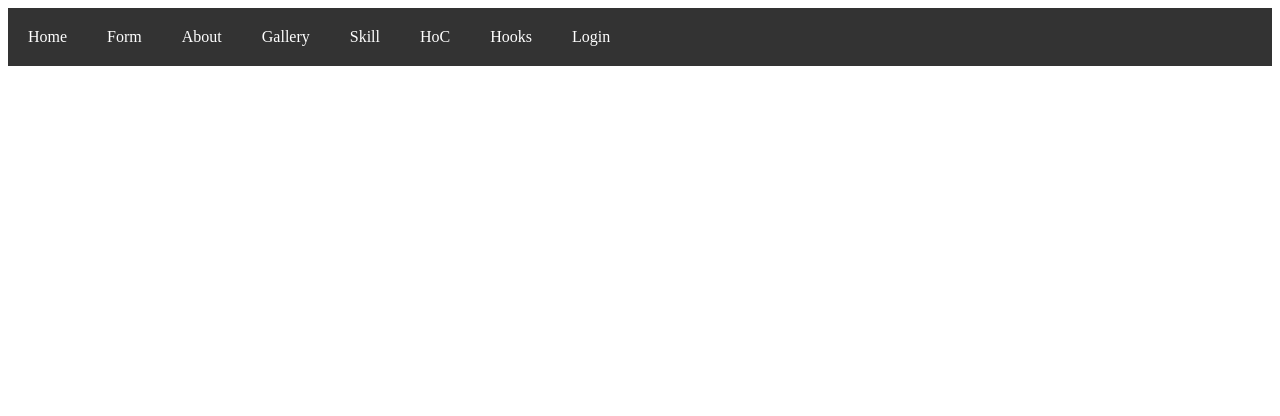
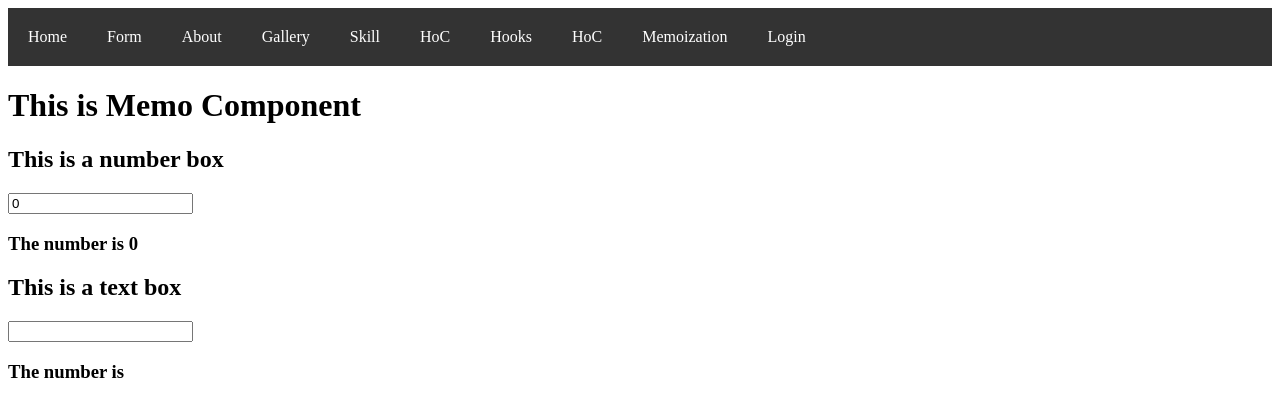
Before and after one commit to Prakashrs8484/SJITMERN, a React (Vite) app in the folder vite-project/: page /memo in a window 1280 px wide. Shown: the top 416 px of the page. Built offline with nearby package versions, Linux system fonts and the light colour scheme.

Commit message:
DAY-11 AN

```diff
--- a/vite-project/src/App.jsx
+++ b/vite-project/src/App.jsx
@@ -15,6 +15,9 @@ import Navbar from "./components/functionalComponents/Navbar";
 import UseMemo from './components/functionalComponents/Hooks/UseMemo';
 import UseCallback from "./components/functionalComponents/Hooks/UseCallback";
 import HoC from "./components/functionalComponents/HoC/HoC";
+import Memo from "./components/functionalComponents/Memoization/Memo";
+import LazyLoadingAndSuspense from "./components/functionalComponents/Memoization/LazyLoadingAndSuspense";
+
 
 function App() {
   return (
@@ -36,7 +39,8 @@ function App() {
             <Route path='/useMemo' element={<UseMemo/>}></Route>
             <Route path='/useCallback' element={<UseCallback/>}></Route>
             <Route path="/hoc" element={<HoC/>}></Route>
-            <Route path='/'></Route>
+            <Route path="/memo" element= {<Memo />} />
+          <Route path="/lazy" element= {<LazyLoadingAndSuspense />} />
           </Routes>
           </BrowserRouter>
       </main>
--- /dev/null
+++ b/vite-project/src/components/functionalComponents/Memoization/LazyLoadingAndSuspense.jsx
@@ -0,0 +1,13 @@
+import { Suspense, lazy } from "react";
+const LazyComp = lazy(()=>import ("../Signup.jsx"))
+const LazyLoadingAndSuspense = () => {
+  return (
+    <div>
+      <Suspense fallback={<h1>Loading...</h1>}>
+        <h1>This is Lazy Component.</h1>
+        <LazyComp />
+      </Suspense>
+    </div>
+  );
+};
+export default LazyLoadingAndSuspense;
--- /dev/null
+++ b/vite-project/src/components/functionalComponents/Memoization/Memo.jsx
@@ -0,0 +1,12 @@
+import NumberFile from './NumberFile'
+import TextFile from './TextFile';
+const Memo = () =>{
+    return(
+        <div>
+            <h1>This is Memo Component</h1>
+            <NumberFile />
+            <TextFile />
+        </div>
+    )
+}
+export default Memo;
--- /dev/null
+++ b/vite-project/src/components/functionalComponents/Memoization/NumberFile.jsx
@@ -0,0 +1,13 @@
+import { memo, useState } from "react";
+
+const NumberFile = () =>{
+    var [number,setNum] = useState(0);
+    return(
+        <div>
+            <h2>This is a number box</h2>
+            <input type="number" value={number} onChange={e=>setNum(e.target.value)}/>
+            <h3>The number is {number}</h3>
+        </div>
+    )
+}
+export default memo(NumberFile);
--- /dev/null
+++ b/vite-project/src/components/functionalComponents/Memoization/TextFile.jsx
@@ -0,0 +1,13 @@
+import { memo, useState } from "react";
+
+const TextFile = () =>{
+    var [text,setText] = useState("");
+    return(
+        <div>
+            <h2>This is a text box</h2>
+            <input type="text" value={text} onChange={e=>setText(e.target.value)}/>
+            <h3>The number is {text}</h3>
+        </div>
+    )
+}
+export default memo(TextFile);
--- a/vite-project/src/components/functionalComponents/Navbar.jsx
+++ b/vite-project/src/components/functionalComponents/Navbar.jsx
@@ -3,6 +3,7 @@ import React,{useState} from 'react';
 import { Link } from 'react-router-dom';
 const Navbar=()=>{
     const [dropDown,setDropDown]=useState(false);
+    var [dropdown1, showDropdown1] = useState(false);
     return(
         <header>
             <nav>
@@ -34,6 +35,36 @@ const Navbar=()=>{
                         </ul>
                     )}
                 </li>
+
+                <li>
+                    <Link to="/hoc" className="link">
+                        HoC
+                    </Link>
+                </li>
+
+                <li
+                  className="dropdown"
+                  onMouseEnter={() => showDropdown1(!dropdown1)}
+                  onMouseLeave={() => showDropdown1(!dropdown1)}
+                  >
+                     <span className="dropdown-toggle">Memoization</span>
+
+                        {dropdown1 && (
+                    <ol className="dropdown-menu" >
+                        <li>
+                        <Link to="/memo" className="dropdown-link">
+                            Memo
+                        </Link>
+                        </li>
+                        <li>
+                            <Link to="/lazy" className="dropdown-link">
+                                Lazy Component
+                            </Link>
+                        </li>
+                    </ol>
+                )}
+                </li>
+
                 <li><Link to='/login'>Login</Link></li>
             </nav>
         </header>
```
